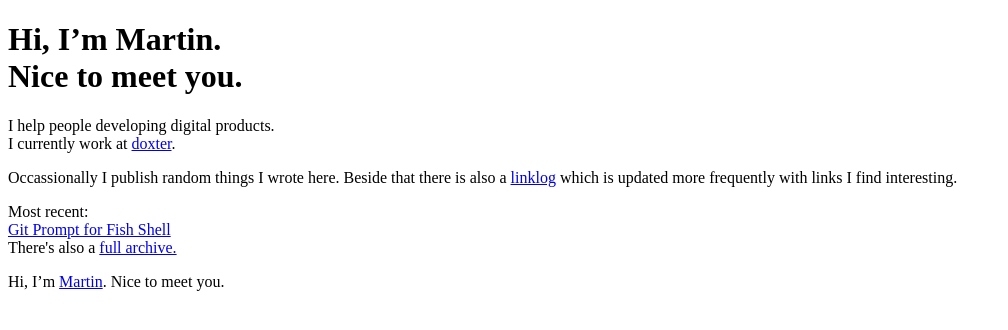
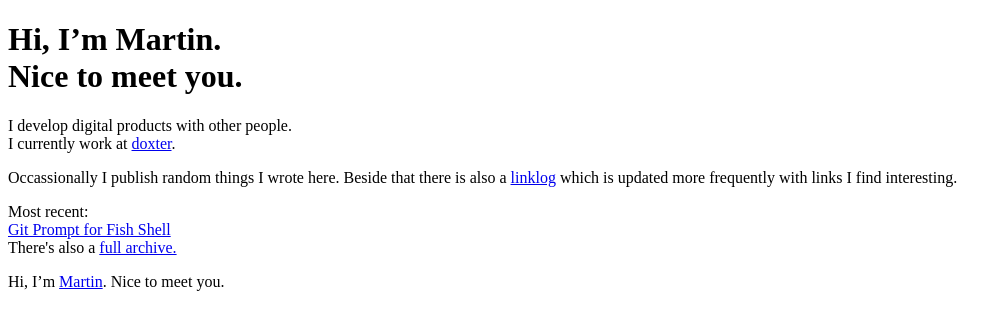
Before and after one commit to martinklepsch/martinklepsch.org, a Jekyll site: the page built from index.html, in a window 1280 px wide. Shown: the top 330 px of the page, without its empty margins (0-1008 px from the left). Built offline with Jekyll 4.4.1, drawn with Linux system fonts in a browser that asks for light colours.

Commit message:
changes in wording

```diff
--- a/index.html
+++ b/index.html
@@ -4,7 +4,7 @@ title:
 ---
 <h1>Hi, I&rsquo;m Martin.<br>Nice to meet you.</h1>
 <section id="hi">
-<p>I help people developing digital products.<br>
+<p>I develop digital products with other people.<br>
 I currently work at <a href="http://doxter.de">doxter</a>.</p>
 <p>Occassionally I publish random things I wrote here. Beside
 that there is also a <a title="links to my Pinboard account. I'll setup a more filtered
```
